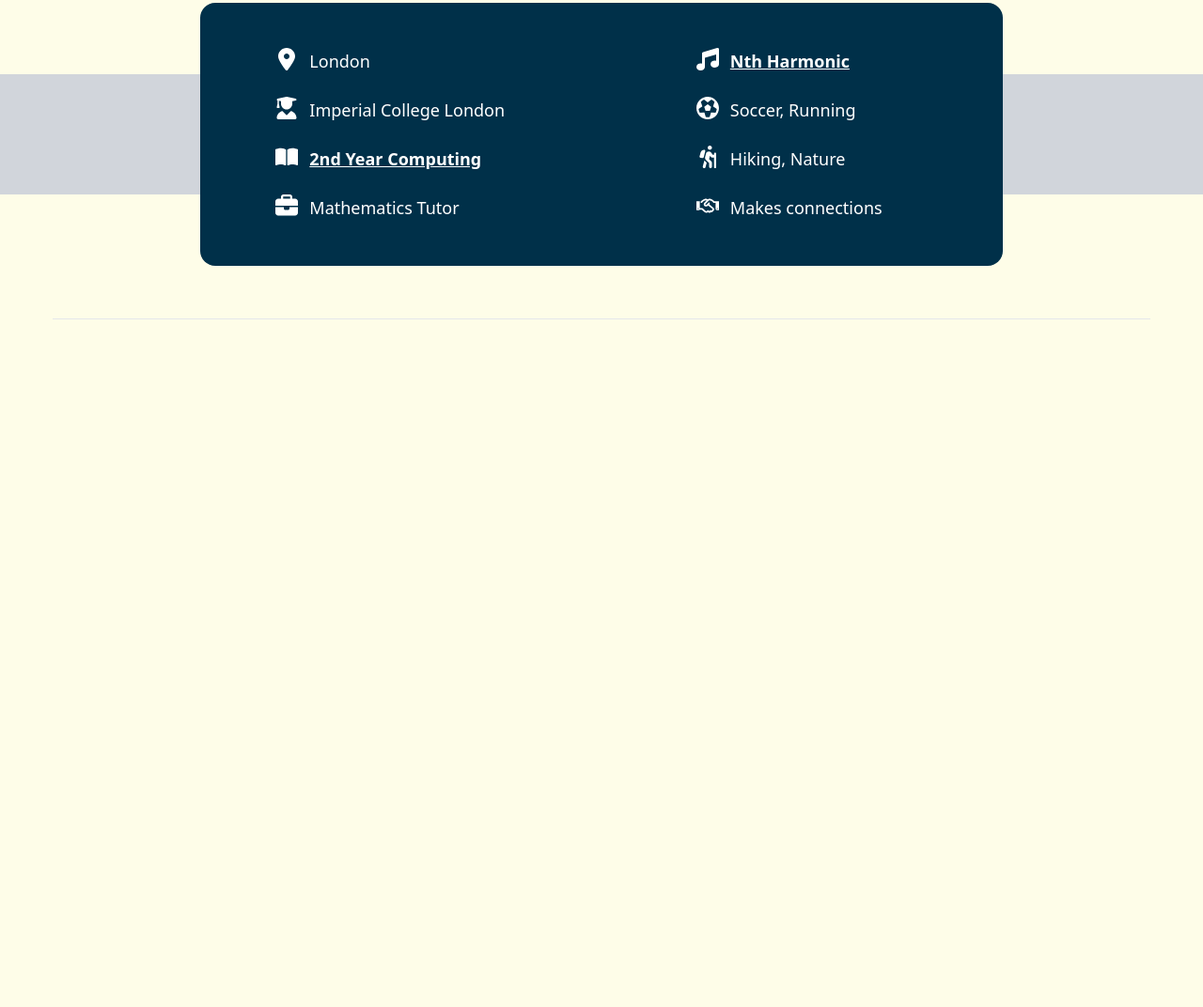
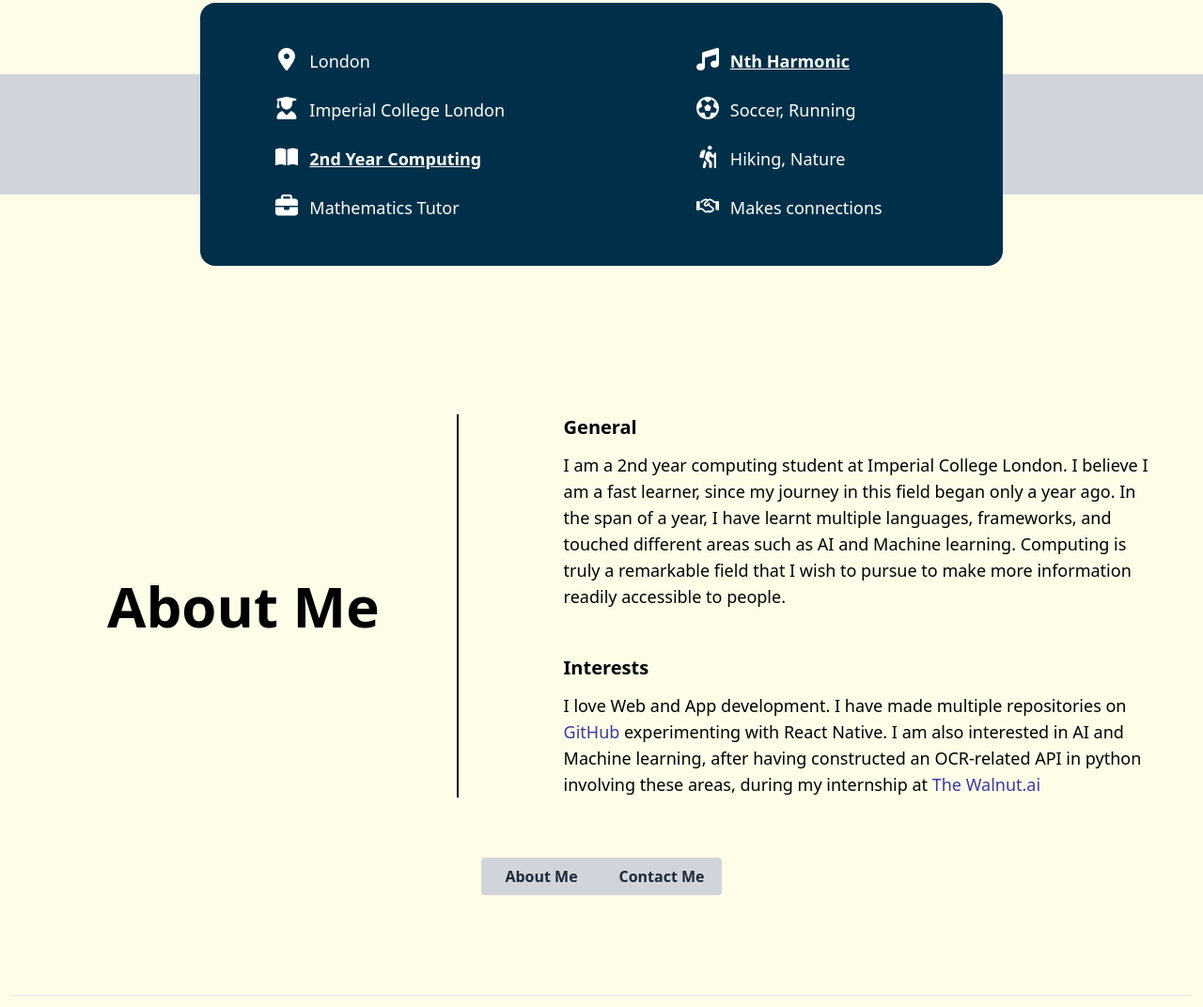
Before and after one commit to Ryan9771/Personal-Website-Tailwind, a website: page src/index.html in a window 1280 px wide. Shown: the part 461-1533 px from the top of the page at 94% size. Before the commit the page ends 857 px from the top, so only its background shows below. Drawn offline with nearby package versions, Linux system fonts and the light colour scheme; files that its build step writes are made by us from their sources.

Commit message:
About section layout finished; yet to do arrow and contact

```diff
--- a/src/index.html
+++ b/src/index.html
@@ -9,7 +9,7 @@
         <link href="/dist/output.css" rel="stylesheet">
     </head>
 
-    <body class="bg-primary w-full min-w-300 overflow-x-hidden">
+    <body class="bg-primary w-full min-w-300 overflow-x-hidden scroll-smooth">
 
         <!-- BEGIN NAVBAR -->
         <nav class="bg-primary z-50 w-full fixed top-0 left-0 px-6 py-3 flex justify-between items-center">
@@ -37,7 +37,7 @@
             <!-- BEGIN REST OF NAVBAR -->
             <ul class="flex justify-between">
                 <li class="sm:mr-4 md:mr-8">
-                    <a href="#" class="flex justify-center items-center">
+                    <a href="#about-me" class="flex justify-center items-center">
                         <svg class="p-[2px] mr-4 sm:mr-1 w-6 h-6 fill-black " xmlns="http://www.w3.org/2000/svg" viewBox="0 0 512 512">
                             <path
                                 d="M256 0C114.6 0 0 114.6 0 256s114.6 256 256 256s256-114.6 256-256S397.4 0 256 0zM256 464c-114.7 0-208-93.31-208-208S141.3 48 256 48s208 93.31 208 208S370.7 464 256 464zM256 336c-18 0-32 14-32 32s13.1 32 32 32c17.1 0 32-14 32-32S273.1 336 256 336zM289.1 128h-51.1C199 128 168 159 168 198c0 13 11 24 24 24s24-11 24-24C216 186 225.1 176 237.1 176h51.1C301.1 176 312 186 312 198c0 8-4 14.1-11 18.1L244 251C236 256 232 264 232 272V288c0 13 11 24 24 24S280 301 280 288V286l45.1-28c21-13 34-36 34-60C360 159 329 128 289.1 128z" />
@@ -84,7 +84,7 @@
             <div class="w-full flex flex-col justify-center items-center px-6 md:flex-row md:justify-around">
 
                 <!-- BEGIN INTRO BOX -->
-                <div class="relative leading-loose ml-4 sm:w-[450px] sm:h-52 md:ml-0 lg:scale-110 lg:ml-8">
+                <div class="relative leading-loose ml-4 sm:w-[450px] sm:h-52 md:ml-0 lg:scale-110 lg:ml-10">
                     <img src="../Images/top-right.png" alt="" class="hidden sm:inline absolute top-[-35px] right-0 w-24 h-16">
                     <img src="../Images/btm-left.png" alt="" class="hidden sm:inline absolute bottom-[-30px] left-[-43px] w-24 h-16">
 
@@ -196,7 +196,66 @@
         <!-- END HOME-ABOUT SECTION -->
 
         <!-- BEGIN LINE BREAK -->
-        <hr class="m-14 h-px bg-gray-200">
+        <hr class="m-14 h-px bg-gray-200 md:hidden">
+        <!-- BEGIN LINE BREAK -->
+
+        <!-- BEGIN ABOUT SECTION -->
+        <section class="w-full mt-16 flex flex-col items-center justify-center relative md:mt-24 lg:mt-16 md:h-[700px]">
+
+            <!-- BEGIN ABOUT/INFO WRAPPER -->
+            <div class="w-full flex flex-col px-6 sm:px-12 sm:text-lg md:flex-row md:items-center" id="about-me">
+                <!-- BEGIN TITLE CTN -->
+                <div class="py-2 text-center md:pr-4 md:flex-2 md:h-full md:flex md:items-center md:justify-center md:border-r-2 md:border-r-black">
+                    <span class="font-bold text-2xl sm:text-4xl md:text-6xl">About Me</span>
+                </div>
+                <!-- END TITLE CTN -->
+
+                <hr class="m-4 h-[2px] bg-black w-1/2 self-center md:hidden">
+
+                <div class="flex justify-center items-center md:flex-3 md:ml-4 md:pl-24">
+                    <div>
+                        <div class="font-semibold mt-10 sm:mt-16 text-lg sm:text-xl md:mt-0">General</div>
+                        <div class="mt-3">
+                            I am a 2nd year computing student at Imperial College London. I believe I am a fast learner, since my journey in this field began only a year ago. In the span of a year, I have learnt multiple languages, frameworks, and touched different areas such as AI and Machine learning. Computing is truly a remarkable field that I wish to pursue to make more information readily accessible to people.
+                        </div>
+
+                        <div class="font-semibold mt-7 text-lg sm:text-xl sm:mt-9 md:mt-12">Interests</div>
+                        <div class="mt-3">
+                            <span class="about-text-ctn-text">
+                                I love Web and App development. I have made multiple repositories on <a
+                                    href="https://github.com/Ryan9771" target="_blank" style="color:rgb(57, 57, 167)">GitHub</a>
+                                experimenting
+                                with React Native. I am also interested in AI and Machine learning, after having constructed an
+                                OCR-related API in python involving these areas, during my internship at
+                                <a href="https://thewalnut.ai/" target="_blank" style="color:rgb(57, 57, 167)">The Walnut.ai</a>
+                            </span>
+                        </div>
+                    </div>
+                </div>
+
+                <!-- BEGIN INFO CTN -->
+
+                <!-- END INFO CTN -->
+            </div>
+            <!-- END ABOUT/INFO WRAPPER -->
+
+
+
+            <div class="inline-flex mt-16">
+                <button class="bg-gray-300 hover:bg-gray-400 text-gray-800 w-32 font-bold py-2 px-4 rounded-l">
+                  About Me
+                </button>
+                <button class="bg-gray-300 hover:bg-gray-400 text-gray-800 w-32 font-bold py-2 px-4 rounded-r">
+                  Contact Me
+                </button>
+            </div>
+
+            <!-- <div class="w-full mt-16 flex justify-center relative"></div> -->
+        </section>
+        <!-- END ABOUT SECTION -->
+
+        <!-- BEGIN LINE BREAK -->
+        <hr class="m-12 h-px bg-gray-300 md:m-3">
         <!-- BEGIN LINE BREAK -->
 
 
--- a/tailwind.config.js
+++ b/tailwind.config.js
@@ -17,6 +17,10 @@ module.exports = {
       screens: {
         'mdl': '1007px',
      },
+     flex: {
+      '2': '2',
+      '3': '3',
+     }
     },
   },
   plugins: [],
```
